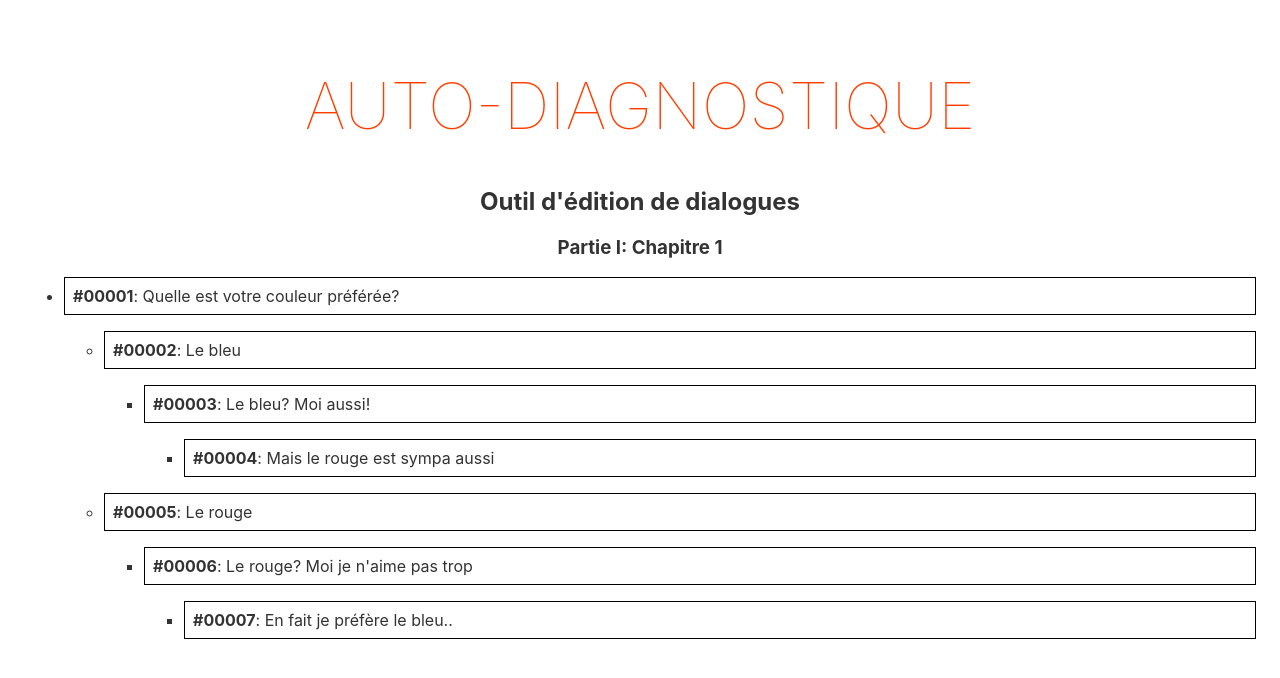
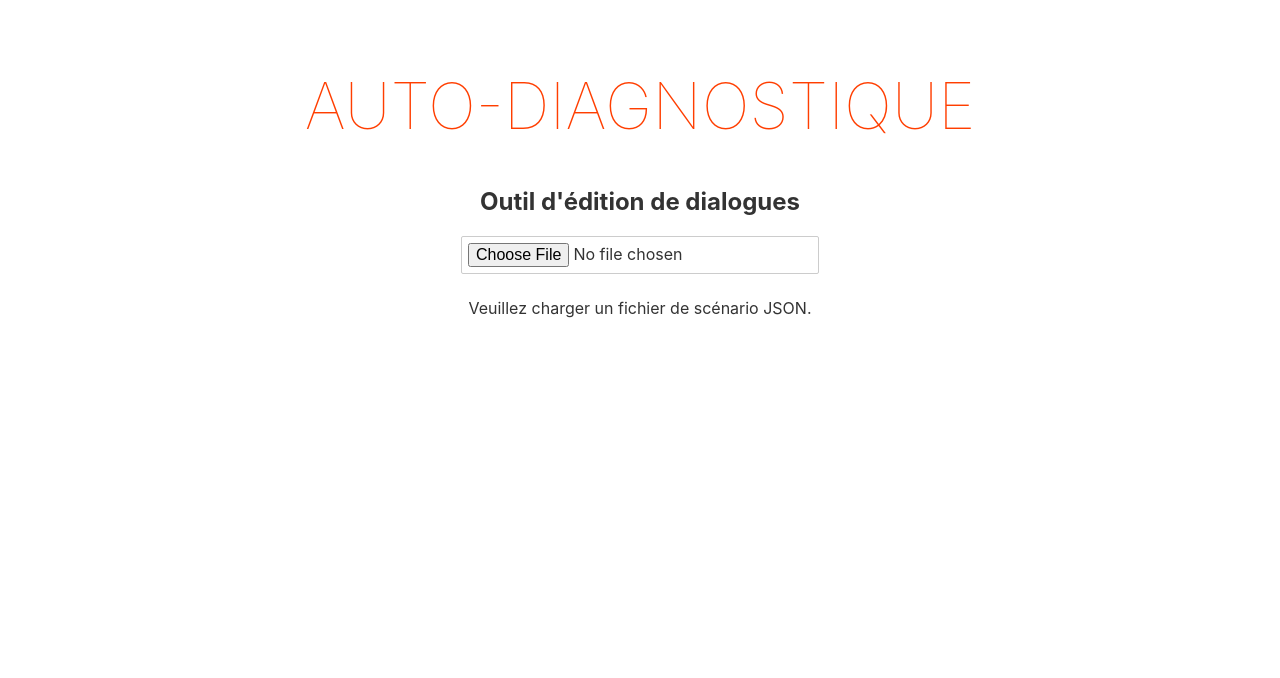
Before and after one commit to dvergeylen/autodiagnostic-backend, a Svelte app: page / in a window 1280 px wide. Shown: the top 678 px of the page. Built offline with nearby package versions, Linux system fonts and the light colour scheme.

Commit message:
feat: parse JSON file as Scenario to edit
Instead of hardcoded scene.

```diff
--- a/src/App.svelte
+++ b/src/App.svelte
@@ -1,95 +1,35 @@
 <script lang="ts">
-import { identity } from "svelte/internal";
   import DialogNode from "./DialogNode.svelte";
 
   export let gender: string;
   export let language: string;
+  let files; // always a FileList of max. 1 element
+  let scene: Scenario;
 
-  const scene: Scenario = {
-    metadata: {
-      part: 'I',
-      chapter: '1'
-    },
-    dialogNodes: {
-      1: {
-        text: {
-          fr: {
-            m: 'Quelle est votre couleur préférée?',
-            f: 'Quelle est votre couleur préférée?',
-          }
-        },
-        nextNodes: ['2', '5'],
-        isTerminal: false,
-        character: 'NPC1',
-      },
-      2: {
-        text: {
-          fr: 'Le bleu'
-        },
-        nextNodes: ['3'],
-        isTerminal: false,
-        character: 'Player',
-      },
-      3: {
-        text: {
-          fr: 'Le bleu? Moi aussi!'
-        },
-        nextNodes: ['4'],
-        isTerminal: false,
-        character: 'NPC1',
-      },
-      4: {
-        text: {
-          fr: 'Mais le rouge est sympa aussi'
-        },
-        nextNodes: ['8'],
-        isTerminal: false,
-        character: 'NPC1',
-      },
-      5: {
-        text: {
-          fr: 'Le rouge'
-        },
-        nextNodes: [6],
-        isTerminal: false,
-        character: 'Player',
-      },
-      6: {
-        text: {
-          fr: `Le rouge? Moi je n'aime pas trop`
-        },
-        nextNodes: ['7'],
-        isTerminal: false,
-        character: 'NPC1',
-      },
-      7: {
-        text: {
-          fr: 'En fait je préfère le bleu..'
-        },
-        nextNodes: ['8'],
-        isTerminal: false,
-        character: 'NPC1',
-      },
-      8: {
-        text: {
-          fr: 'A bientôt!'
-        },
-        nextNodes: [],
-        isTerminal: true,
-        character: 'Player',
-      }
-    }
+  async function loadFile(): Promise<void> {
+    const text = await files[0].text();
+    scene = JSON.parse(text);
   }
 </script>
 
 <main>
   <h1>Auto-Diagnostique</h1>
   <h2>Outil d'édition de dialogues</h2>
+
+  <input bind:files
+    on:change={loadFile}
+    accept="application/json"
+    type="file" id="scenarioFile">
+
+  {#if scene}
     <h3>Partie {scene.metadata.part}: Chapitre {scene.metadata.chapter}</h3>
 
     <ul>
       <DialogNode {scene} id={1} dialogNode={scene.dialogNodes["1"]} {gender} {language}/>
     </ul>
+  {:else}
+    <p>Veuillez charger un fichier de scénario JSON.</p>
+  {/if}
 </main>
 
 <style>
@@ -112,4 +52,7 @@ import DialogNode from "./DialogNode.svelte";
       max-width: none;
     }
   }
+  ul {
+    list-style: none;
+  }
 </style>
```
Lines whose indentation alone changed are shown as unchanged.
